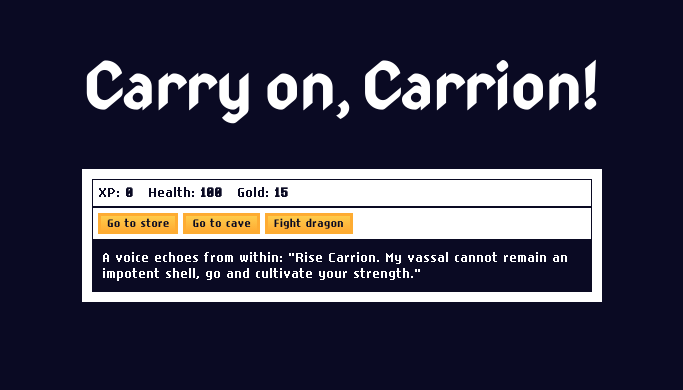
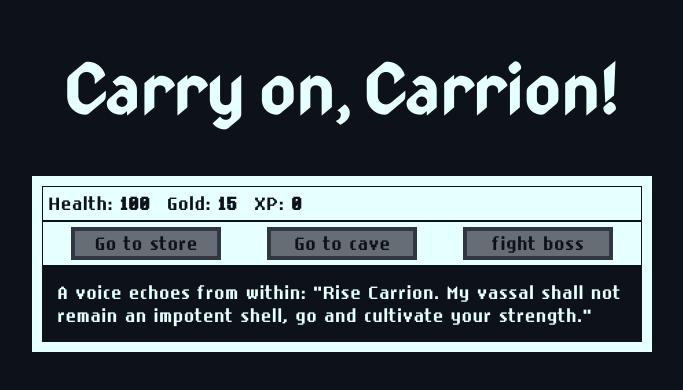
Before and after one commit to IhabMJR/Carry-on-Carrion, a plain HTML site: page game.html in a window 1280 px wide. Shown: the part 118-508 px from the top of the page, without its empty margins (298-981 px from the left). Drawn offline with Linux system fonts and the light colour scheme.

Commit message:
much progress :)

```diff
--- a/css/styles.css
+++ b/css/styles.css
@@ -10,51 +10,61 @@
 }
 
 :root {
-  --black: ;
+  --white: #E6FFFF;
+  --gray: #676D75;
+  --red: #D13C2A;
+  --dark-gray: #303742;
+  --black: #0D121A;
 }
 
 body {
-    background-color: #0a0a23;
+    background-color: var(--black);
   }
 
   .title {
     font-family: gothica_bold;
-    color: #ffffff;
-    font-size: 65px;
+    color: var(--white);
+    font-size: 70px;
     text-align: center;
-    width: 550px;
+    width: 600px;
     margin: 20vh auto 5vh;
   }
 
   #text {
-    background-color: #0a0a23;
-    color: #ffffff;
-    padding: 10px;
+    background-color: var(--black);
+    color: var(--white);
+    padding: 15px;
   }
 
   #game {
     font-family: lggothic;
-    max-width: 500px;
-    max-height: 400px;
-    background-color: #ffffff;
-    color: #ffffff;
+    font-size: 22px;
+    max-width: 600px;
+    max-height: 500px;
+    background-color: var(--white);
+    color: var(--white);
     margin: 30px auto 0px;
     padding: 10px;
   }
 
+  #controls {
+    display: flex;
+    justify-content: space-around;
+  }
+
   #controls,
   #stats {
-    border: 1px solid #0a0a23;
+    border: 1px solid var(--black);
     padding: 5px;
-    color: #0a0a23;
+    color: var(--black);
   }
 
   #monsterStats {
     display: none;
-    border: 1px solid #0a0a23;
+    border: 1px solid var(--black);
     padding: 5px;
-    color: #ffffff;
-    background-color: #c70d0d;
+    color: var(--white);
+    background-color: var(--red);
   }
 
   .stat {
@@ -64,8 +74,9 @@ body {
   button {
     cursor: pointer;
     font-family: lggothic;
-    color: #0a0a23;
-    background-color: #feac32;
-    background-image: linear-gradient(#fecc4c, #ffac33);
-    border: 3px solid #feac32;
+    font-size: 22px;
+    width: 150px;
+    color: var(--black);
+    background-color: var(--gray);
+    border: 4px solid var(--dark-gray);
   }
--- a/game.html
+++ b/game.html
@@ -4,27 +4,27 @@
     <meta charset="UTF-8">
     <meta name="viewport" content="width=device-width, initial-scale=1.0">
     <title>Carry on, Carrion!</title>
-    <link rel="icon" type="image" href="./img/favicon_game.png"/>
+    <link rel="icon" type="image" href="./img/favicon.png"/>
 </head>
 <body>
     <div class="title">Carry on, Carrion!</div>
     <div id="game">
         <div id="stats">
-          <span class="stat">XP: <strong><span id="xpText">0</span></strong></span>
           <span class="stat">Health: <strong><span id="healthText">100</span></strong></span>
           <span class="stat">Gold: <strong><span id="goldText">15</span></strong></span>
+          <span class="stat">XP: <strong><span id="xpText">0</span></strong></span>
         </div>
         <div id="controls">
           <button id="button1">Go to store</button>
           <button id="button2">Go to cave</button>
-          <button id="button3">Fight dragon</button>
+          <button id="button3">fight boss</button>
         </div>
         <div id="monsterStats">
           <span class="stat">Monster Name: <strong><span id="monsterName"></span></strong></span>
           <span class="stat">Health: <strong><span id="monsterHealth"></span></strong></span>
         </div>
         <div id="text">
-          A voice echoes from within: "Rise Carrion. My vassal cannot remain an impotent shell, go and cultivate your strength."
+          A voice echoes from within: "Rise Carrion. My vassal shall not remain an impotent shell, go and cultivate your strength."
         </div>
       </div>
     <link rel="stylesheet" href="./css/styles.css">
--- a/js/gameScript.js
+++ b/js/gameScript.js
@@ -34,7 +34,7 @@ const monsters = [
     health: 60,
   },
   {
-    name: "dragon",
+    name: "boss",
     level: 20,
     health: 300,
   },
@@ -42,8 +42,8 @@ const monsters = [
 const locations = [
   {
     name: "town square",
-    "button text": ["Go to store", "Go to cave", "Fight dragon"],
-    "button functions": [goStore, goCave, fightDragon],
+    "button text": ["Go to store", "Go to cave", "Fight boss"],
+    "button functions": [goStore, goCave, fightBoss],
     text: 'You are in the town square. You see a sign that says "Store".',
   },
   {
@@ -82,13 +82,13 @@ const locations = [
     name: "lose",
     "button text": ["REPLAY?", "REPLAY?", "REPLAY?"],
     "button functions": [restart, restart, restart],
-    text: "You die. &#x2620;",
+    text: "You die.",
   },
   {
     name: "win",
     "button text": ["REPLAY?", "REPLAY?", "REPLAY?"],
     "button functions": [restart, restart, restart],
-    text: "You defeat the dragon! YOU WIN THE GAME! &#x1F389;",
+    text: "You defeat the boss! YOU WIN THE GAME!",
   },
   {
     name: "easter egg",
@@ -101,7 +101,7 @@ const locations = [
 // initialize buttons
 button1.onclick = goStore;
 button2.onclick = goCave;
-button3.onclick = fightDragon;
+button3.onclick = fightBoss;
 
 function update(location) {
   monsterStats.style.display = "none";
@@ -179,7 +179,7 @@ function fightBeast() {
   goFight();
 }
 
-function fightDragon() {
+function fightBoss() {
   fighting = 2;
   goFight();
 }
@@ -253,7 +253,7 @@ function winGame() {
 function restart() {
   xp = 0;
   health = 100;
-  gold = 50;
+  gold = 15;
   currentWeapon = 0;
   inventory = ["stick"];
   goldText.innerText = gold;
```
Also changed, not shown: img/favicon.png (renamed from img/favicon_game.png).
